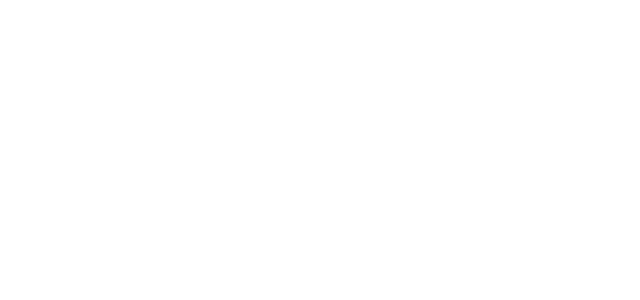
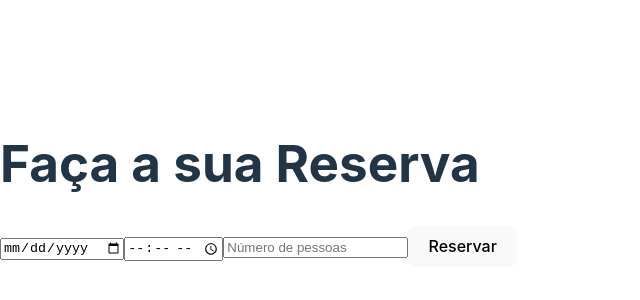
Before and after one commit to RuiMachadoDev/Reserva-Eventos-Node.js-React.js, a React (Vite) app in the folder frontend/: page /restaurant/1 in a window 1280 px wide. Before the commit this address had no page. Shown: the part 216-516 px from the top of the page, without its empty margins (0-640 px from the left). Built offline with nearby package versions, Linux system fonts and the light colour scheme; sample sign-in values are in the browser's storage.

Commit message:
Atualização de ficheiros para o melhor funconamento do flow das reservas no fontend

```diff
--- a/frontend/src/App.jsx
+++ b/frontend/src/App.jsx
@@ -3,6 +3,7 @@
 import Home from './pages/Home';
 import Login from './pages/Login';
 import Register from './pages/Register';
+import Restaurant from './pages/Restaurant';
 
 function App() {
     return (
@@ -17,6 +18,14 @@
                     </PrivateRoute>
                 }
             />
+            <Route
+                path="/restaurant/:id"
+                element={
+                    <PrivateRoute>
+                        <Restaurant />
+                    </PrivateRoute>
+                }
+            />
         </Routes>
     );
 }
--- a/frontend/src/pages/Home.jsx
+++ b/frontend/src/pages/Home.jsx
@@ -1,25 +1,39 @@
 import { useEffect, useState } from 'react';
 import { Link } from 'react-router-dom';
 import axios from 'axios';
+import API_BASE_URL from '../api/config';
 
 function Home() {
     const [restaurants, setRestaurants] = useState([]);
+    const [error, setError] = useState('');
 
     useEffect(() => {
-        axios.get('http://localhost:5000/api/restaurants')
-            .then((response) => setRestaurants(response.data))
-            .catch((error) => console.error(error));
+        const fetchRestaurants = async () => {
+            try {
+                const response = await axios.get(`${API_BASE_URL}/restaurants`, {
+                    headers: {
+                        Authorization: `Bearer ${localStorage.getItem('token')}`,
+                    },
+                });
+                setRestaurants(response.data);
+            } catch (err) {
+                console.error('Erro ao buscar restaurantes:', err);
+                setError('Não foi possível carregar os restaurantes.');
+            }
+        };
+
+        fetchRestaurants();
     }, []);
 
     return (
         <div>
             <h1>Restaurants</h1>
+            {error && <p style={{ color: 'red' }}>{error}</p>}
             <ul>
                 {restaurants.map((restaurant) => (
                     <li key={restaurant.id}>
-                        <Link to={`/restaurant/${restaurant.id}`}>
-                            {restaurant.name} - {restaurant.location}
-                        </Link>
+                        {restaurant.name} - {restaurant.location} ({restaurant.cuisine}){' '}
+                        <Link to={`/restaurant/${restaurant.id}`}>Reservar</Link>
                     </li>
                 ))}
             </ul>
--- a/frontend/src/pages/Restaurant.jsx
+++ b/frontend/src/pages/Restaurant.jsx
@@ -1,50 +1,60 @@
 import { useParams } from 'react-router-dom';
 import { useState } from 'react';
 import axios from 'axios';
+import API_BASE_URL from '../api/config';
 
 function Restaurant() {
-    const { id } = useParams();
+    const { id } = useParams(); // Obtém o ID do restaurante da URL
     const [formData, setFormData] = useState({
-        name: '',
         date: '',
         time: '',
         people: '',
     });
+    const [successMessage, setSuccessMessage] = useState('');
+    const [errorMessage, setErrorMessage] = useState('');
 
-    const handleSubmit = (e) => {
+    const handleSubmit = async (e) => {
         e.preventDefault();
-        axios.post(`http://localhost:5000/api/restaurants/${id}/reservations`, formData)
-            .then(() => alert('Reservation successful!'))
-            .catch((error) => console.error(error));
+        try {
+            await axios.post(`${API_BASE_URL}/restaurants/${id}/reservations`, formData, {
+                headers: {
+                    Authorization: `Bearer ${localStorage.getItem('token')}`,
+                },
+            });
+            setSuccessMessage('Reserva feita com sucesso!');
+            setFormData({ date: '', time: '', people: '' });
+        } catch (err) {
+            console.error('Erro ao fazer reserva:', err);
+            setErrorMessage('Não foi possível completar a reserva. Tente novamente.');
+        }
     };
 
     return (
         <div>
-            <h1>Make a Reservation</h1>
+            <h1>Faça a sua Reserva</h1>
+            {successMessage && <p style={{ color: 'green' }}>{successMessage}</p>}
+            {errorMessage && <p style={{ color: 'red' }}>{errorMessage}</p>}
             <form onSubmit={handleSubmit}>
-                <input
-                    type="text"
-                    placeholder="Your Name"
-                    value={formData.name}
-                    onChange={(e) => setFormData({ ...formData, name: e.target.value })}
-                />
                 <input
                     type="date"
                     value={formData.date}
                     onChange={(e) => setFormData({ ...formData, date: e.target.value })}
+                    required
                 />
                 <input
                     type="time"
                     value={formData.time}
                     onChange={(e) => setFormData({ ...formData, time: e.target.value })}
+                    required
                 />
                 <input
                     type="number"
-                    placeholder="Number of People"
+                    placeholder="Número de pessoas"
                     value={formData.people}
                     onChange={(e) => setFormData({ ...formData, people: e.target.value })}
+                    required
                 />
-                <button type="submit">Reserve</button>
+                <button type="submit">Reservar</button>
             </form>
         </div>
     );
```
